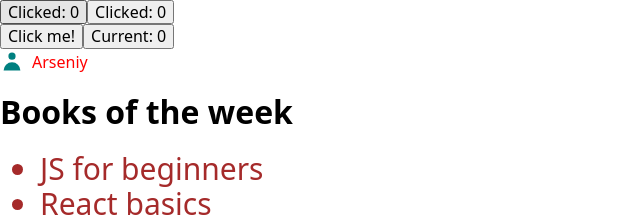
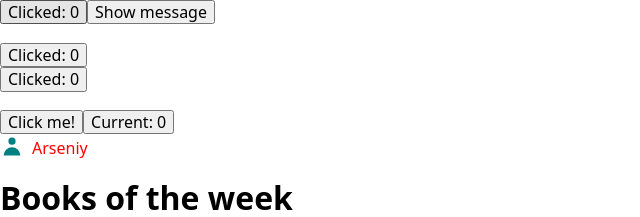
Before and after one commit to ArsenZar/02-react-cafe, a React (Vite) app: page / in a window 1280 px wide. Shown: the top 217 px of the page, without its empty margins (0-640 px from the left). Built offline with nearby package versions, Linux system fonts and the light colour scheme.

Commit message:
use two state

```diff
--- a/src/components/App.tsx
+++ b/src/components/App.tsx
@@ -1,5 +1,5 @@
 // src/components/App.tsx
-
+import { useState } from "react";
 import Product from "./Product";
 import Mailbox from "./Mailbox";
 import Book from "./Book";
@@ -9,8 +9,30 @@ import TestButton from "./TestButton";
 import ClickCounter from "./ClickCounter";
 
 export default function App() {
+
+  const [count, setCount] = useState(0);
+  const [isOpen, setIsOpen] = useState(false);
+
+  const handleClick = () => {
+    setCount(count + 1);
+  };
+
+  const toggleMessage = () => {
+    setIsOpen(!isOpen);
+  };
+
   return (
     <>
+      <button onClick={handleClick}>Clicked: {count}</button>
+      <button onClick={toggleMessage}>
+        {isOpen ? "Hide message" : "Show message"}
+      </button>
+
+      {isOpen && <p>🎉 Surprise! You toggled me.</p>}
+
+      <br />
+      <br />
+
       <ClickCounter />
       <ClickCounter />
       <br></br>
--- a/src/components/ClickCounter.tsx
+++ b/src/components/ClickCounter.tsx
@@ -7,5 +7,5 @@ export default function ClickCounter() {
         setClicks(clicks + 1);
     };
 
-    return <button onClick={handleClick}>Clicked: {clicks}</button> ;
+    return <><button onClick={handleClick}>Clicked: {clicks}</button> <br></br></>;
 }
```
